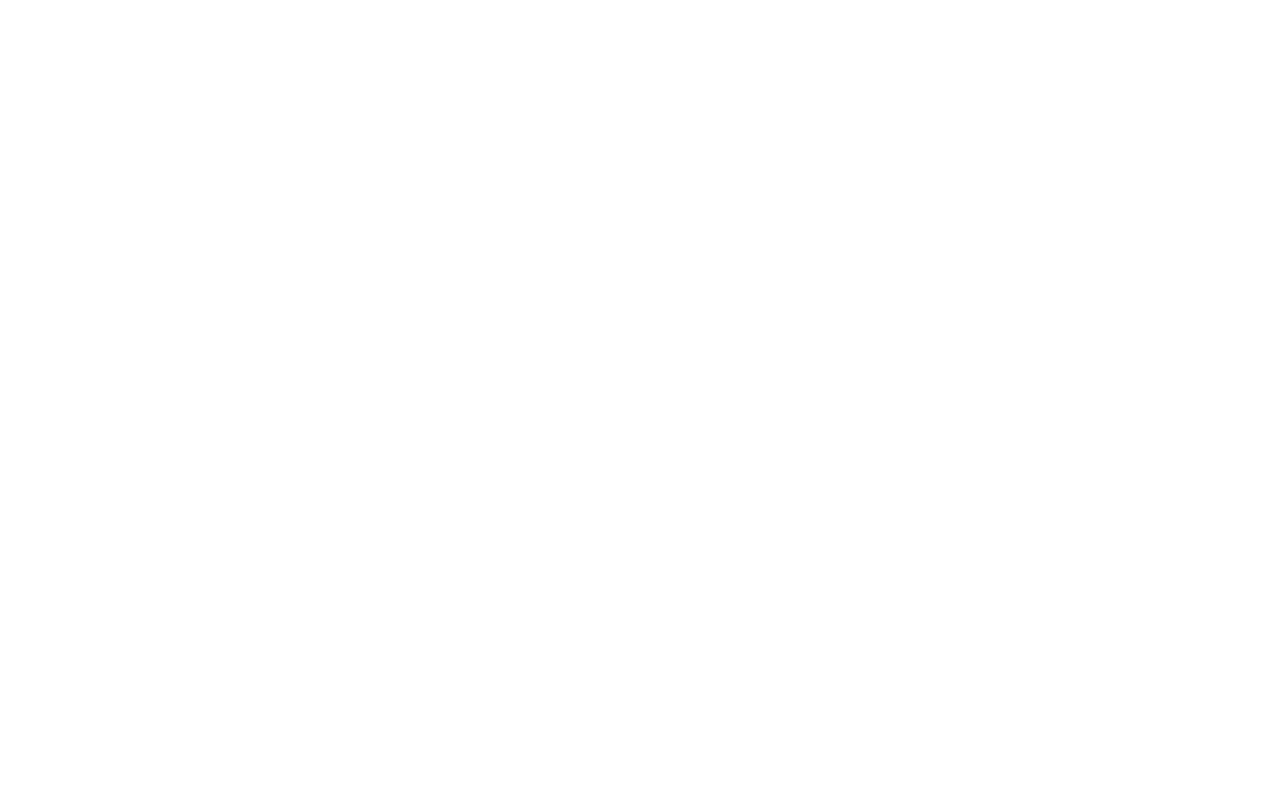
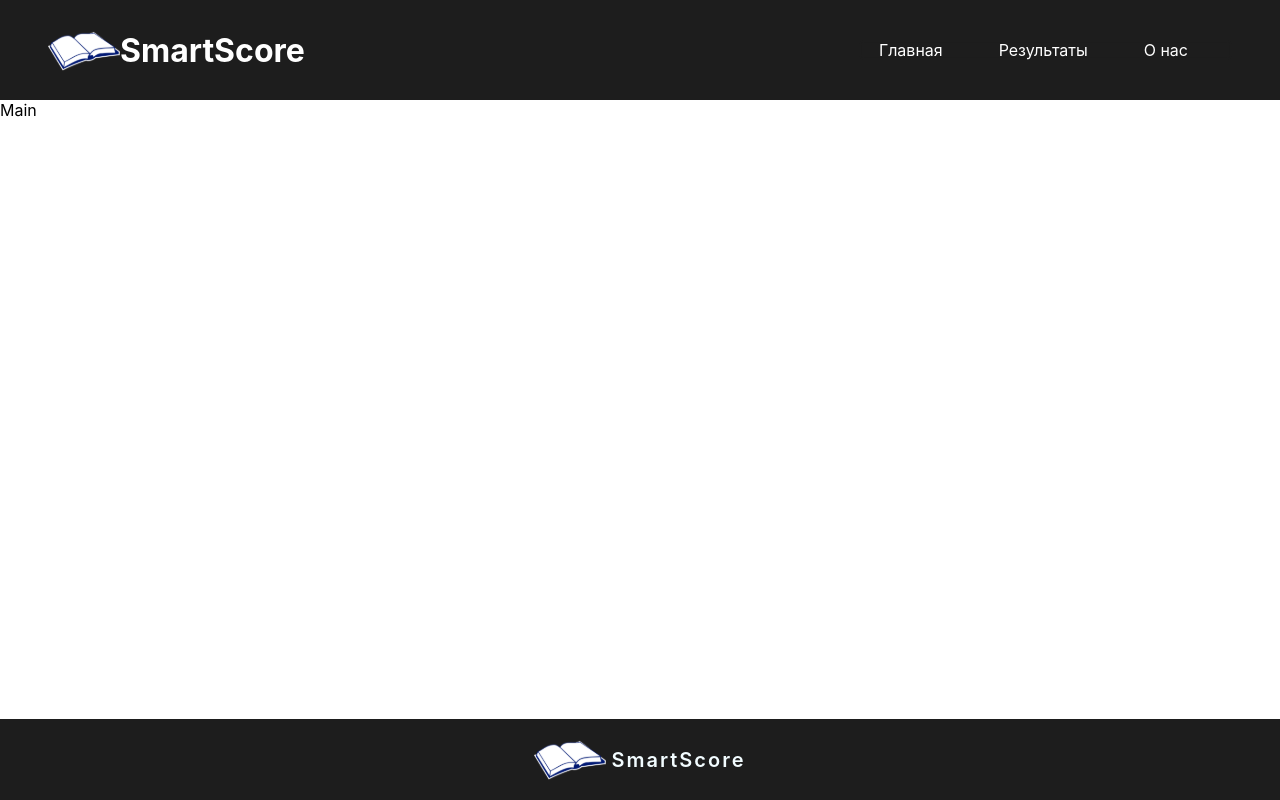
Before and after one commit to houstonia/test-project, a React app: page / in a window 1280 px wide. Built offline with nearby package versions, Linux system fonts and the light colour scheme.

Commit message:
add Main page

```diff
--- a/package.json
+++ b/package.json
@@ -5,6 +5,7 @@
   "main": "index.js",
   "scripts": {
     "start": "webpack-dev-server --mode development",
+    "build": "webpack --mode production",
     "test": "echo \"Error: no test specified\" && exit 1"
   },
   "keywords": [],
@@ -19,6 +20,7 @@
     "babel-loader": "^9.1.3",
     "clean-webpack-plugin": "^4.0.0",
     "css-loader": "^6.8.1",
+    "file-loader": "^6.2.0",
     "html-webpack-plugin": "^5.5.3",
     "mini-css-extract-plugin": "^2.7.6",
     "sass-loader": "^13.3.2",
@@ -31,6 +33,7 @@
     "@babel/polyfill": "^7.12.1",
     "react": "^18.2.0",
     "react-redux": "^8.1.2",
+    "react-router": "^6.14.2",
     "react-router-dom": "^6.14.2",
     "sass": "^1.64.2"
   }
--- a/src/App.jsx
+++ b/src/App.jsx
@@ -1,6 +1,29 @@
-import React from 'react';
+import { Footer, Header } from '@components';
+import { Main } from '@pages';
+import { Route, Routes } from 'react-router';
+import { BrowserRouter as Router, Outlet } from 'react-router-dom';
 
-const App=()=>{
-    return <div></div>
+
+function App() {
+  return (
+    <div className="app" style={{paddingBottom:'80px'}}>
+        <Router>
+          <Routes>
+            <Route
+              path="/"
+              element={
+                <>
+                  <Header />
+                  <Outlet />
+                  <Footer />
+                </>
+              }
+            >
+              <Route index element={<Main />} />
+            </Route>
+          </Routes>
+        </Router>
+    </div>
+  );
 }
 export default App;
--- /dev/null
+++ b/src/pages/Main/Main.jsx
@@ -0,0 +1,4 @@
+
+export const Main =()=>{
+    return <div>Main</div>
+}
--- /dev/null
+++ b/src/pages/Main/index.js
@@ -0,0 +1 @@
+export {Main} from './Main';
--- /dev/null
+++ b/src/pages/index.js
@@ -0,0 +1 @@
+export {Main} from './Main';
```
Also changed, not shown: src/pages/Main/Main.module.scss (added), 1 other file (tests, documents, lock files or other folders).
